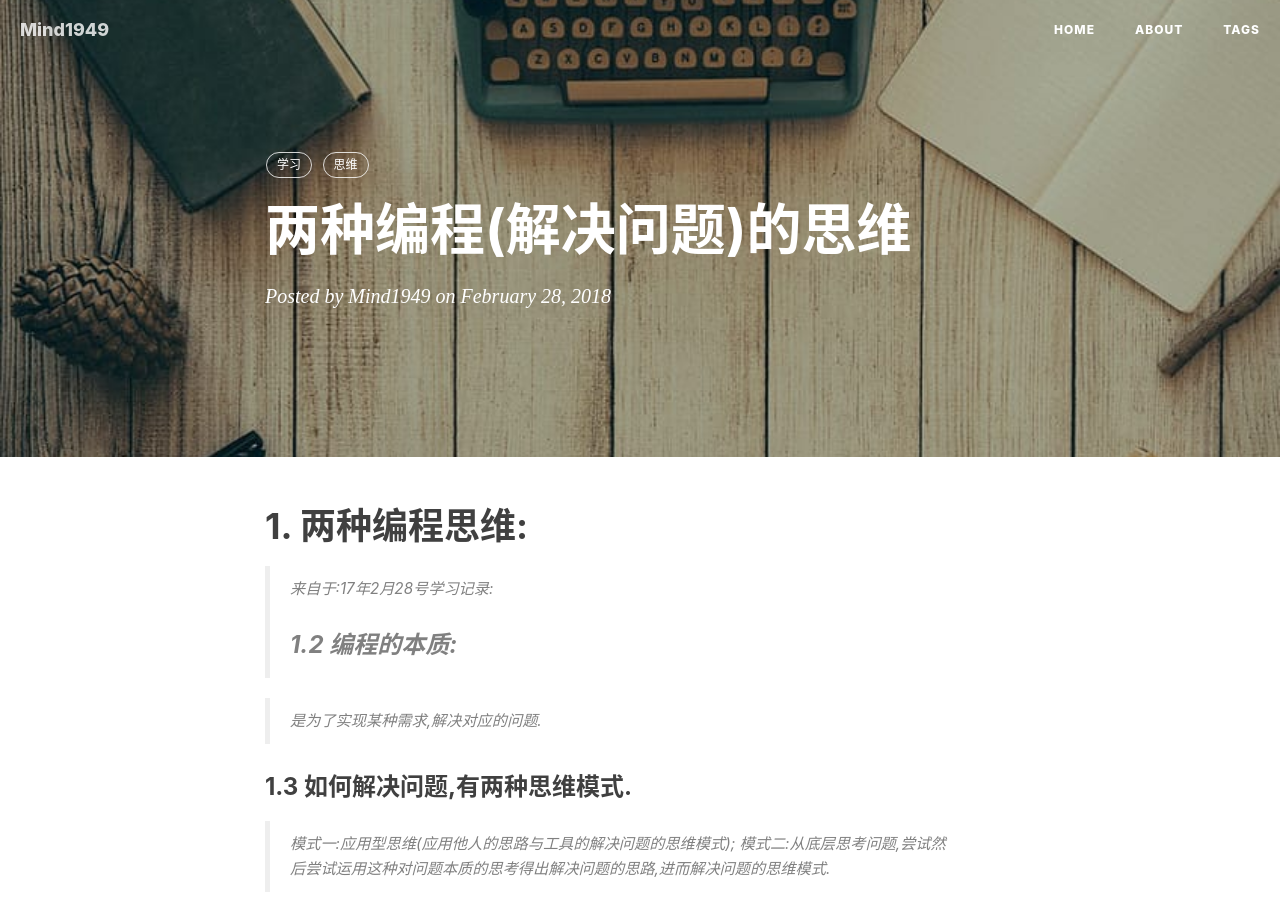
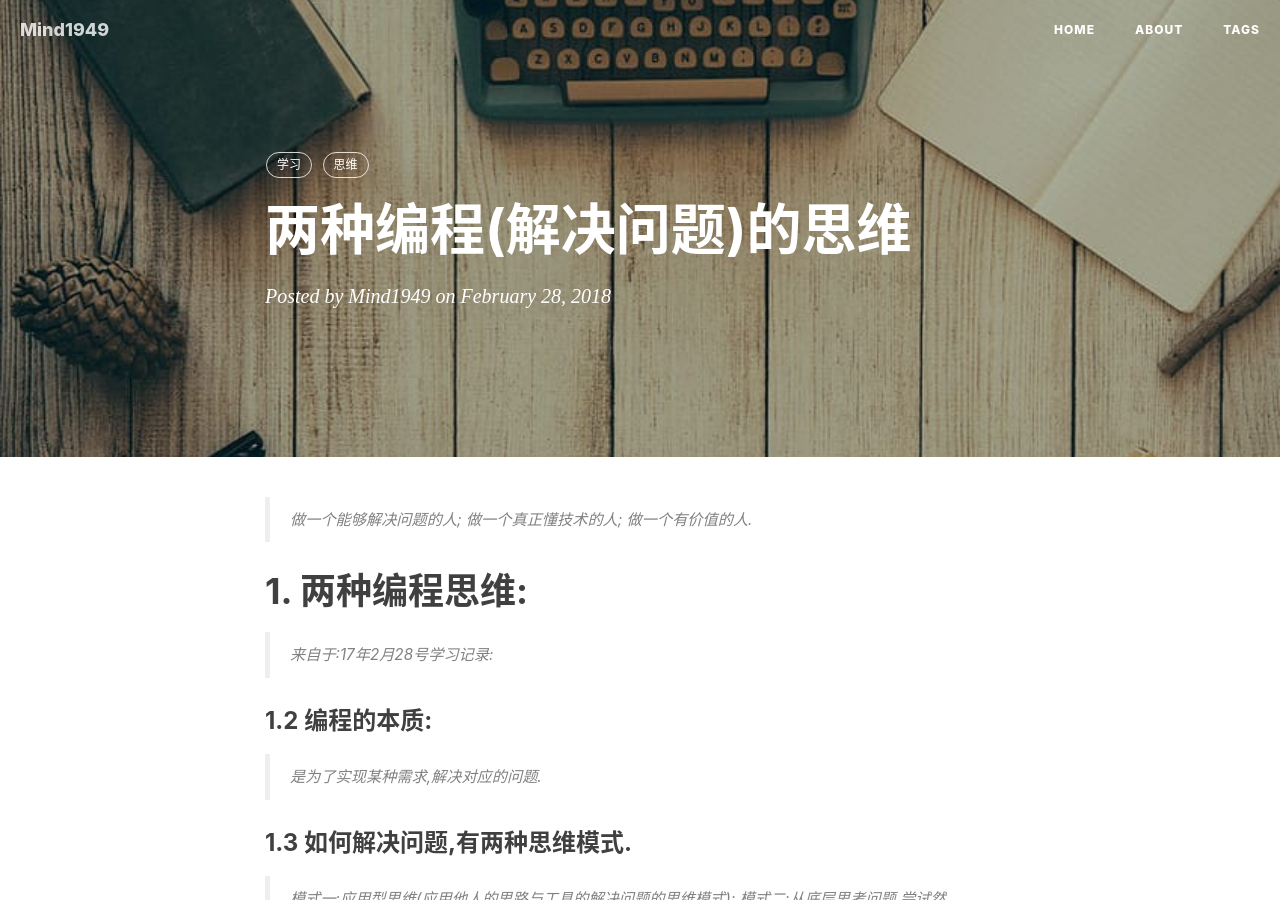
Before and after one commit to SCH94/mind1949.github.io, a Jekyll site: the page built from _posts/18-3-13-两种编程(解决问题)思维.md, in a window 1280 px wide and 900 px high. Built offline with Jekyll 4.4.1, drawn with Linux system fonts in a browser that asks for light colours; nearby versions of some CDN libraries; comment, search, counter and statistics services are not loaded.

Commit message:
添加句子

```diff
--- a/_posts/18-3-13-两种编程(解决问题)思维.md
+++ b/_posts/18-3-13-两种编程(解决问题)思维.md
@@ -7,9 +7,13 @@ tags:
    思维
 ---
 
+> 做一个能够解决问题的人;
+> 做一个真正懂技术的人;
+> 做一个有价值的人.
 
 # 1. 两种编程思维:
 > 来自于:17年2月28号学习记录:
+
 ### 1.2 编程的本质:
 
 > 是为了实现某种需求,解决对应的问题.
```
